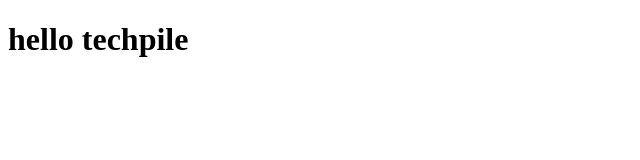
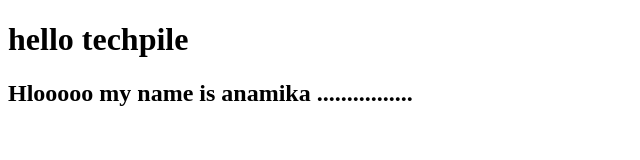
Before and after one commit to Sakshi-eng6393/anu-conflict, a plain HTML site: page index.html in a window 1280 px wide. Shown: the whole page, without its empty margins (0-640 px from the left). Drawn offline with Linux system fonts and the light colour scheme.

Commit message:
new changes

```diff
--- a/index.html
+++ b/index.html
@@ -7,5 +7,6 @@
 </head>
 <body>
     <h1>hello techpile</h1>
+    <h2>Hlooooo my name is anamika ................</h2>
 </body>
 </html>
```
